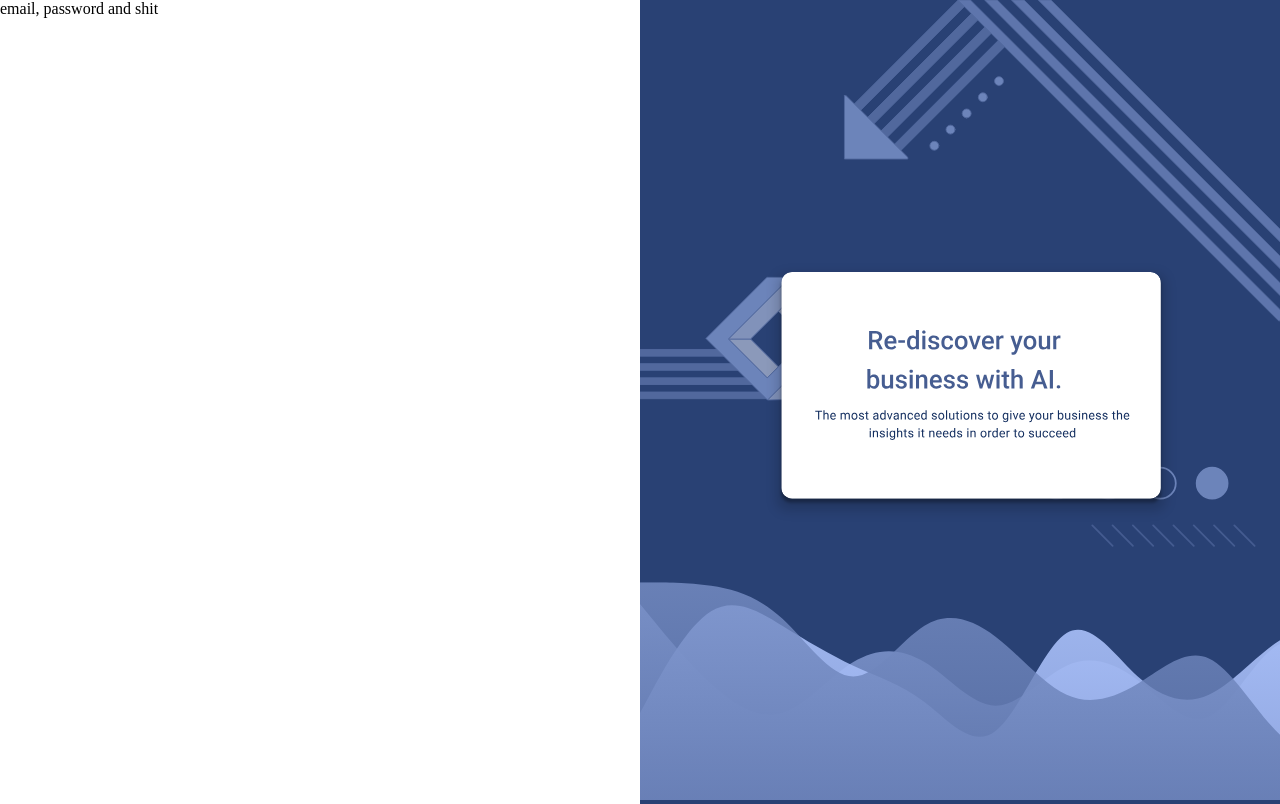
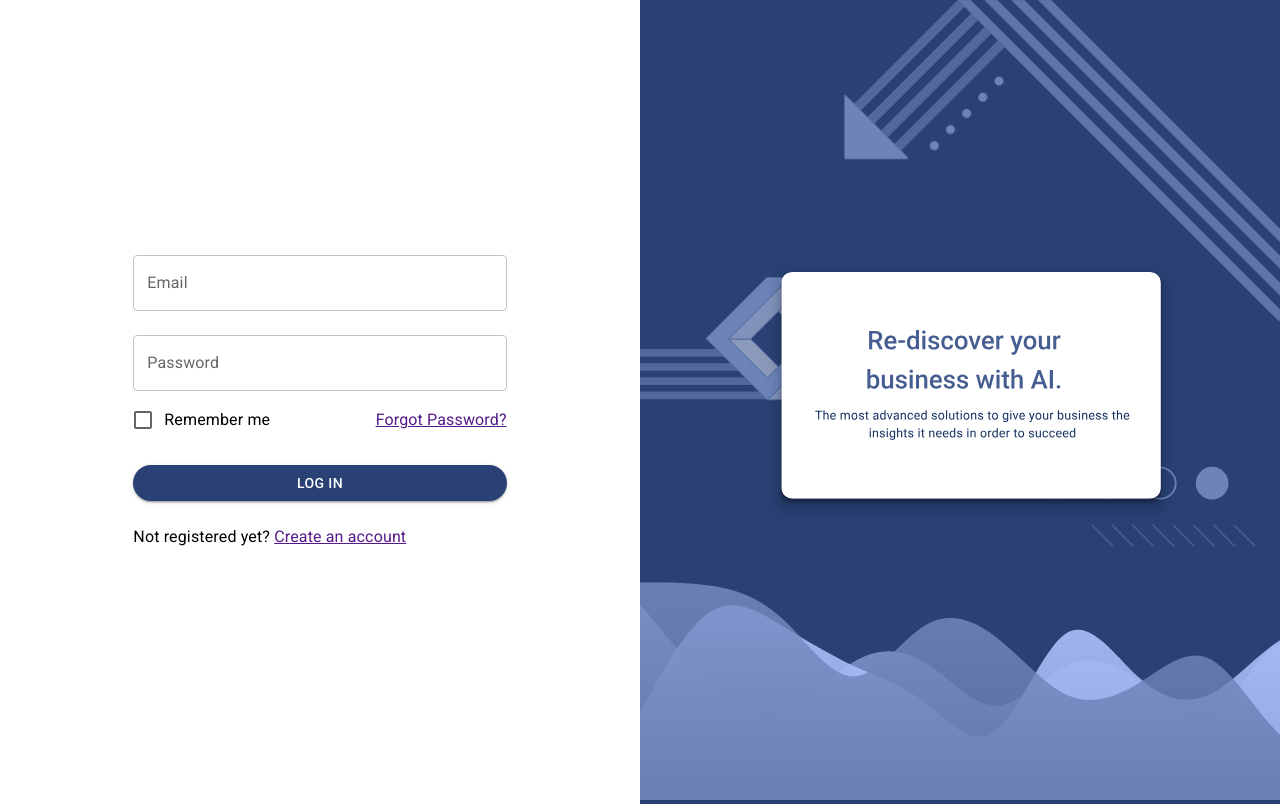
Before and after one commit to RevisarAI/RevisarAI, a React (Vite) app in the folder frontend/: page /login in a window 1280 px wide. Built offline with nearby package versions, Linux system fonts and the light colour scheme.

Commit message:
initial login with basic logic and UI

```diff
--- a/frontend/src/pages/auth/login/index.tsx
+++ b/frontend/src/pages/auth/login/index.tsx
@@ -1,7 +1,151 @@
-import React from 'react';
+import React, { useState } from 'react';
+import { useForm, FieldInfo } from '@tanstack/react-form';
+import { isEmail, isEmpty } from 'validator';
+import { authenticationService } from '@/services/auth-service';
+import { writeTokens } from '@/utils/local-storage';
+import { flushSync } from 'react-dom';
+import { JwtPayload } from 'jwt-decode';
+import { IUserDetails, ILoginFormData } from 'shared-types';
+import { useNavigate } from '@tanstack/react-router';
+import TextField from '@mui/material/TextField';
+import Grid from '@mui/material/Grid';
+import Checkbox from '@mui/material/Checkbox';
+import FormControlLabel from '@mui/material/FormControlLabel';
+import Typography from '@mui/material/Typography';
+import Button from '@mui/material/Button';
+
+const validateEmail = (email: string) => !isEmpty(email) && isEmail(email);
 
 const LoginPage: React.FC = () => {
-  return <div>email, password and shit</div>;
+  const navigate = useNavigate();
+
+  const [errorOccurred, setErrorOccurred] = useState(false);
+  const [isLoading, setIsLoading] = useState(false);
+
+  const loginForm = useForm<ILoginFormData>({
+    defaultValues: {
+      email: '',
+      password: '',
+      remember: true,
+    },
+    onSubmit: async ({ value }) => {
+      try {
+        setErrorOccurred(false);
+        setIsLoading(true);
+        const { email, password, remember } = value;
+        const tokens = await authenticationService.login(email, password);
+
+        writeTokens(tokens, remember);
+
+        flushSync(() => {
+          const payload = jwtDecode<JwtPayload & IUserDetails>(tokens.accessToken, {});
+          // TODO: set user in global auth context
+          // auth.setUser(payload);
+        });
+
+        navigate({ to: '/' });
+      } catch {
+        setErrorOccurred(true);
+      } finally {
+        setIsLoading(false);
+      }
+    },
+    validators: {
+      onSubmit({ value }) {
+        const requiredFields = ['email', 'password'] as Array<keyof typeof value>;
+        if (!validateEmail(value.email) || requiredFields.some((field) => isEmpty(value[field].toString())))
+          return 'Missing or invalid values';
+      },
+    },
+  });
+
+  const openRegisterPage = () => {
+    // navigate({ to: '/register' });
+  };
+
+  return (
+    <form
+      onSubmit={(e) => {
+        e.preventDefault();
+        e.stopPropagation();
+        void loginForm.handleSubmit();
+      }}
+    >
+      <Grid container direction="column" justifyContent="center" alignItems="stretch" spacing={3}>
+        <Grid item>
+          <loginForm.Field
+            name="email"
+            children={(field) => (
+              <TextField
+                fullWidth
+                id="email-input"
+                label="Email"
+                type="email"
+                variant="outlined"
+                value={field.state.value}
+                onBlur={field.handleBlur}
+                onChange={(e) => field.handleChange(e.target.value)}
+              />
+            )}
+          />
+        </Grid>
+        <Grid item>
+          <loginForm.Field
+            name="password"
+            children={(field) => (
+              <TextField
+                fullWidth
+                id="password-input"
+                label="Password"
+                type="password"
+                variant="outlined"
+                value={field.state.value}
+                onBlur={field.handleBlur}
+                onChange={(e) => field.handleChange(e.target.value)}
+              />
+            )}
+          />
+        </Grid>
+        <Grid item container direction="row" marginTop="-2vh" justifyContent="space-between" alignItems="center">
+          <Grid item xs>
+            <loginForm.Field
+              name="remember"
+              children={(field) => (
+                <FormControlLabel
+                  control={
+                    <Checkbox
+                      value={field.state.value}
+                      onBlur={field.handleBlur}
+                      onChange={(e) => field.handleChange(e.target.checked)}
+                    />
+                  }
+                  label="Remember me"
+                />
+              )}
+            />
+          </Grid>
+          <Grid item xs textAlign="end">
+            <Typography display="block" color="primary">
+              <a href="">Forgot Password?</a>
+            </Typography>
+          </Grid>
+        </Grid>
+        <Grid item>
+          <Button fullWidth variant="contained" color="primary" style={{ borderRadius: '5vh' }}>
+            Log in
+          </Button>
+        </Grid>
+        <Grid item>
+          <Typography display="block" variant="body1">
+            Not registered yet?{' '}
+            <a href="" onClick={openRegisterPage}>
+              Create an account
+            </a>
+          </Typography>
+        </Grid>
+      </Grid>
+    </form>
+  );
 };
 
 export default LoginPage;
--- a/frontend/src/routes/_auth.tsx
+++ b/frontend/src/routes/_auth.tsx
@@ -4,14 +4,16 @@ import { Outlet, createFileRoute } from '@tanstack/react-router';
 
 const AuthLayout: React.FC = () => {
   return (
-      <Grid container>
-      <Grid xs={6}>
-        <Outlet />
-        </Grid>
-      <Grid xs={6}>
-          <AuthBlobs/>
+    <Grid container>
+      <Grid item xs={6} container spacing={0} direction="row" alignItems="center" justifyContent="center">
+        <Grid item xs={7}>
+          <Outlet />
         </Grid>
       </Grid>
+      <Grid item xs={6}>
+        <AuthBlobs />
+      </Grid>
+    </Grid>
   );
 };
 
--- /dev/null
+++ b/frontend/src/services/auth-service.ts
@@ -0,0 +1,27 @@
+import axios, { AxiosInstance } from 'axios';
+
+export class AuthenticationService {
+  private apiClient: AxiosInstance;
+
+  constructor() {
+    this.apiClient = axios.create({ baseURL: `/auth` });
+  }
+
+  async login(email: string, password: string, signal?: AbortSignal): Promise<UserTokens> {
+    // TODO: implement
+  }
+
+  async refreshAccessToken(refreshToken: string, signal?: AbortSignal): Promise<UserTokens> {
+    // TODO: implement
+  }
+
+  async register(newUser: IUserDetails & { password: string }): Promise<UserTokens> {
+    // TODO: implement
+  }
+
+  async logout(refreshToken: string): Promise<void> {
+    // TODO: implement
+  }
+}
+
+export const authenticationService = new AuthenticationService();
--- a/frontend/src/utils/local-storage.ts
+++ b/frontend/src/utils/local-storage.ts
@@ -1 +1,25 @@
-// TODO: implement
+interface UserTokens {
+  accessToken: string;
+  refreshToken: string;
+}
+
+export const clearTokens = (): void => {
+  localStorage.removeItem('token');
+  localStorage.removeItem('refreshToken');
+
+  sessionStorage.removeItem('token');
+  sessionStorage.removeItem('refreshToken');
+};
+
+export const writeTokens = (tokens: UserTokens, rememberMe: boolean = false): void => {
+  // Clear any existing tokens
+  clearTokens();
+
+  sessionStorage.setItem('token', tokens.accessToken);
+  sessionStorage.setItem('refreshToken', tokens.refreshToken);
+
+  if (rememberMe) {
+    localStorage.setItem('token', tokens.accessToken);
+    localStorage.setItem('refreshToken', tokens.refreshToken);
+  }
+};
```
Also changed, not shown: frontend/package.json (+7 -1 lines), frontend/src/services/api-client.ts (added, +49 -0 lines), 1 other file (tests, documents, lock files or other folders).
